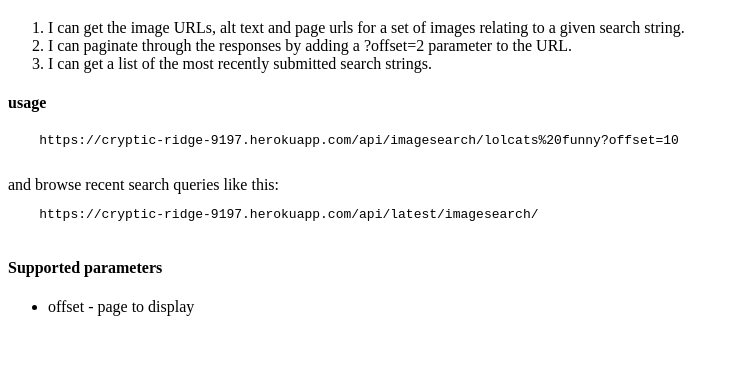
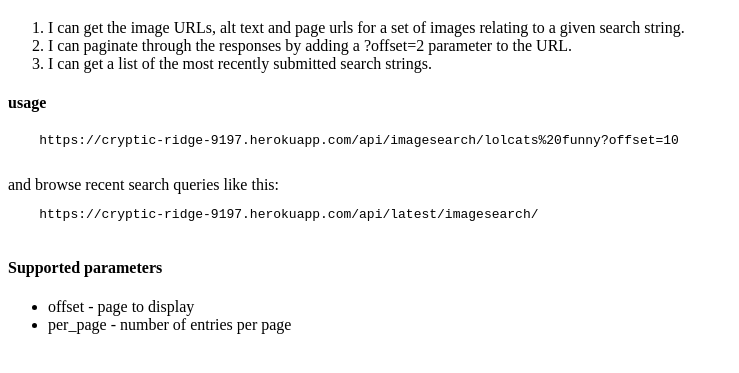
Before and after one commit to nikrb/fcc-image-search, a website: page public/index.html in a window 1280 px wide. Shown: the part 61-434 px from the top of the page, without its empty margins (0-739 px from the left). Drawn offline with Linux system fonts and the light colour scheme.

Commit message:
add per_page to supported parameters

```diff
--- a/public/index.html
+++ b/public/index.html
@@ -28,6 +28,7 @@
     <h4>Supported parameters</h4>
     <ul>
       <li>offset - page to display</li>
+      <li>per_page - number of entries per page</li>
     </ul>
   </body>
 </html>
```
